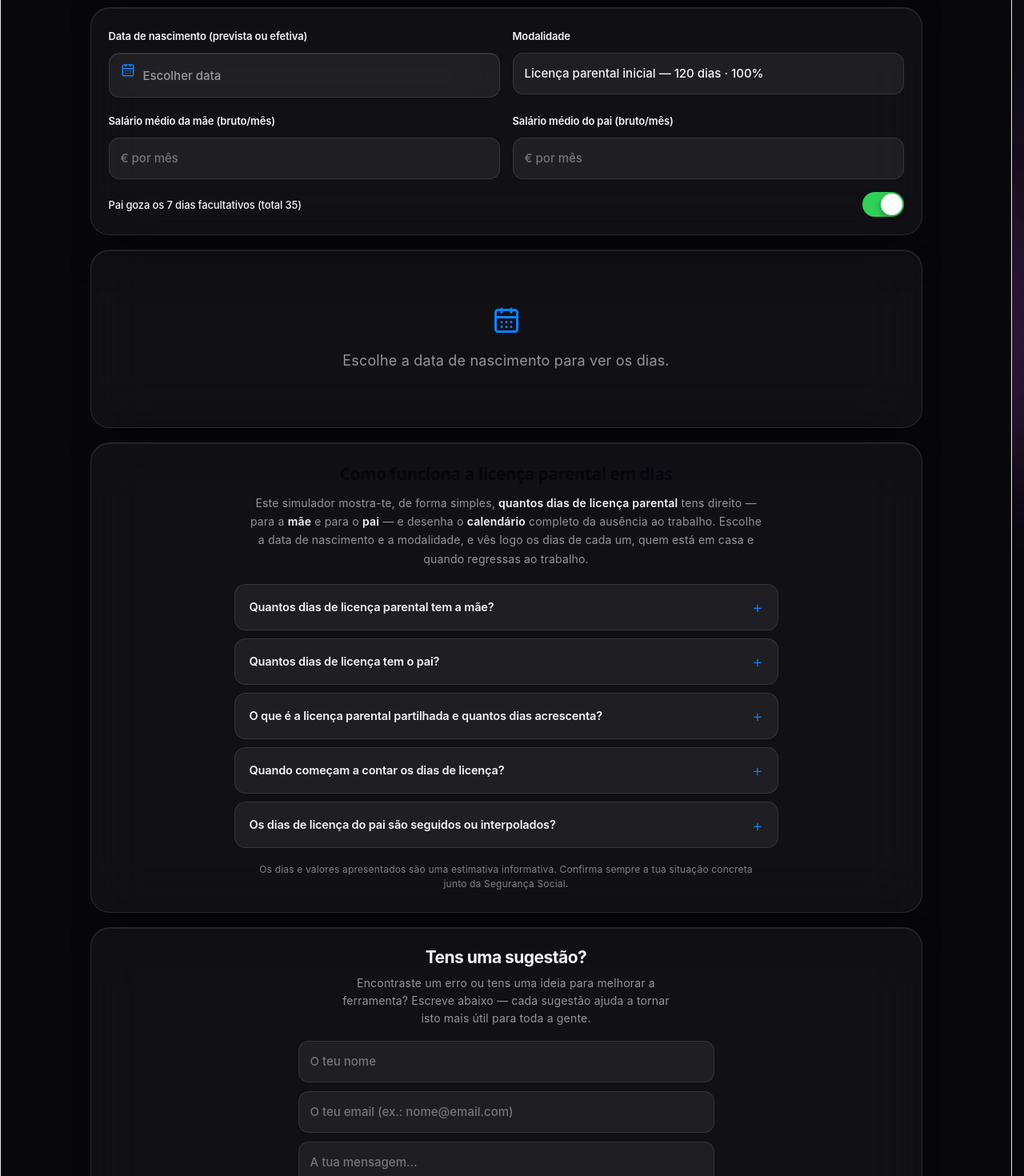
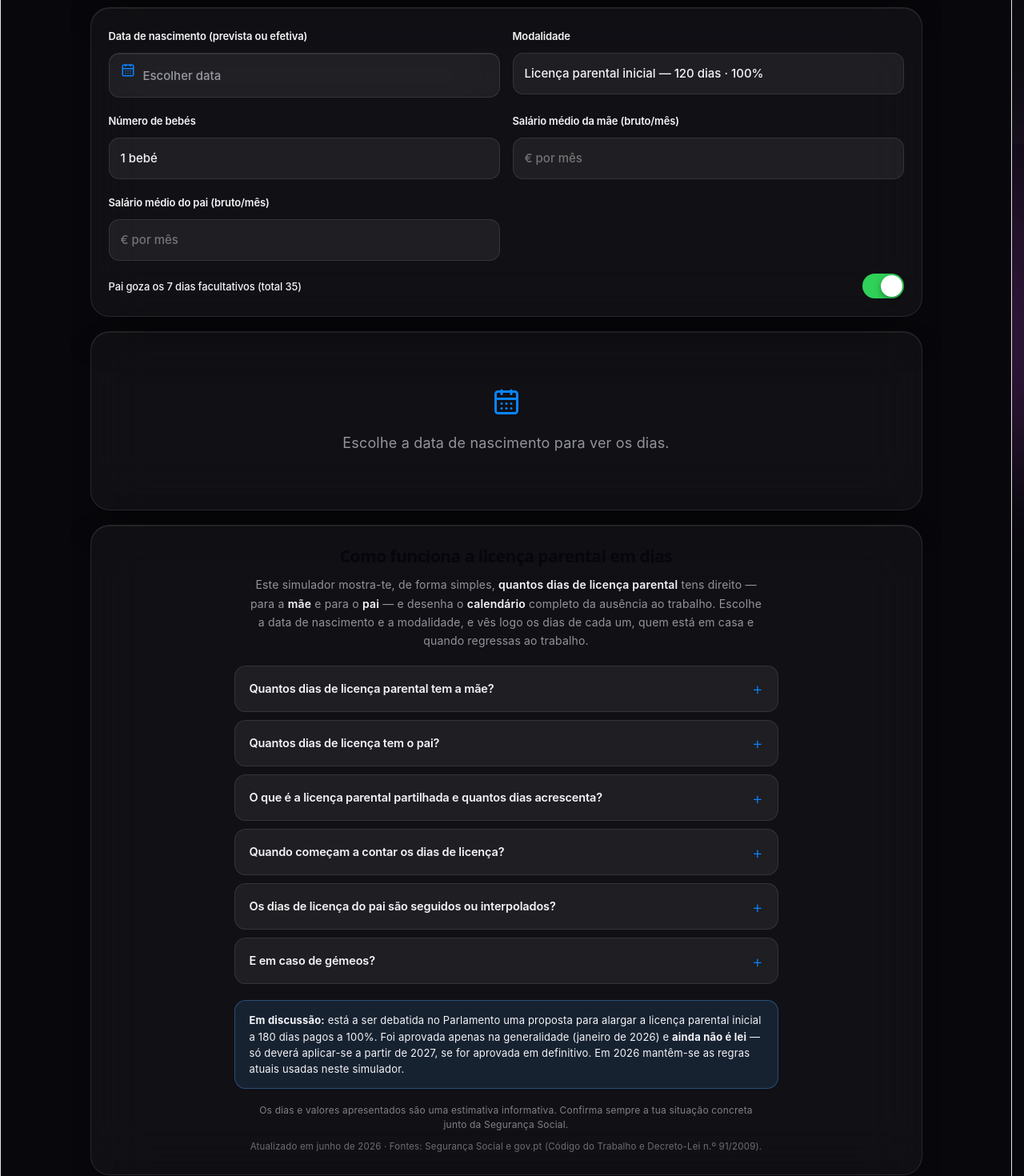
Before and after one commit to jonymtfca/simulador-licen-a-parental, a React (Vite) app: page / in a window 1280 px wide. Shown: the part 620-2090 px from the top of the page at 80% size. Built offline with nearby package versions, Linux system fonts and the light colour scheme.

Commit message:
Twins enhancement and small fixes

```diff
--- a/index.html
+++ b/index.html
@@ -74,6 +74,11 @@
           "@type": "Question",
           "name": "Os dias de licença do pai são seguidos ou interpolados?",
           "acceptedAnswer": { "@type": "Answer", "text": "Os primeiros 7 dias são gozados de forma seguida logo após o nascimento. Os restantes 21 dias obrigatórios podem ser gozados seguidos ou interpolados, dentro das 6 semanas seguintes ao nascimento." }
+        },
+        {
+          "@type": "Question",
+          "name": "E em caso de gémeos?",
+          "acceptedAnswer": { "@type": "Answer", "text": "Por cada bebé além do primeiro, somam-se 30 dias à licença parental inicial e 2 dias à licença exclusiva do pai." }
         }
       ]
     }
--- a/src/App.tsx
+++ b/src/App.tsx
@@ -65,20 +65,27 @@ function valorSubsidio(salarioMensal, pct, dias) {
 /* ============================================================================
  * MOTOR — blocos de ausência de cada progenitor
  * ========================================================================== */
-function calcular(dataNascimento, modId, paiFacultativo, paiPartilhaDias) {
+function calcular(dataNascimento, modId, paiFacultativo, paiPartilhaDias, bebes) {
   const birth = parse(dataNascimento);
   const mod = MODALIDADES.find((m) => m.id === modId);
   if (!birth || !mod) return null;
 
-  const paiExclDias = PAI_OBRIGATORIOS + (paiFacultativo ? PAI_FACULTATIVOS : 0);
+  // Gémeos/múltiplos: +30 dias na licença inicial e +2 dias na licença do pai, por cada bebé além do primeiro
+  const extra = Math.max(0, (Number(bebes) || 1) - 1);
+  const bonusInicial = 30 * extra;
+  const bonusPai = 2 * extra;
+
+  const paiExclDias = PAI_OBRIGATORIOS + (paiFacultativo ? PAI_FACULTATIVOS : 0) + bonusPai;
   const paiExcl = { tipo: "pai", inicio: birth, fim: addDays(birth, paiExclDias), dias: paiExclDias };
 
   let maeBloco, paiPartilha = null;
   if (!mod.partilhada) {
-    maeBloco = { tipo: "mae", inicio: birth, fim: addDays(birth, mod.maeDias), dias: mod.maeDias };
+    const maeDias = mod.maeDias + bonusInicial;
+    maeBloco = { tipo: "mae", inicio: birth, fim: addDays(birth, maeDias), dias: maeDias };
   } else {
-    const paiP = Math.max(mod.paiMin, Math.min(paiPartilhaDias || mod.paiMin, mod.pool - 42));
-    const maeDias = mod.pool - paiP;
+    const pool = mod.pool + bonusInicial;
+    const paiP = Math.max(mod.paiMin, Math.min(paiPartilhaDias || mod.paiMin, pool - 42));
+    const maeDias = pool - paiP;
     maeBloco = { tipo: "mae", inicio: birth, fim: addDays(birth, maeDias), dias: maeDias };
     paiPartilha = { tipo: "partilha", inicio: maeBloco.fim, fim: addDays(maeBloco.fim, paiP), dias: paiP };
   }
@@ -87,7 +94,7 @@ function calcular(dataNascimento, modId, paiFacultativo, paiPartilhaDias) {
   const regressoPai = paiPartilha ? paiPartilha.fim : paiExcl.fim;
   const fimGeral = new Date(Math.max(regressoMae, regressoPai));
 
-  return { birth, mod, maeBloco, paiExcl, paiPartilha, regressoMae, regressoPai, fimGeral, paiExclDias };
+  return { birth, mod, maeBloco, paiExcl, paiPartilha, regressoMae, regressoPai, fimGeral, paiExclDias, bebes: Number(bebes) || 1 };
 }
 
 function categoriaDia(dt, r) {
@@ -426,6 +433,7 @@ function InfoFAQ() {
     { q: "O que é a licença parental partilhada e quantos dias acrescenta?", a: "É quando a mãe e o pai dividem a licença inicial. Permite aumentar o total para 180 dias, desde que o pai goze um número mínimo de dias em exclusivo. Em troca, a percentagem do subsídio é mais elevada." },
     { q: "Quando começam a contar os dias de licença?", a: "A licença conta a partir do nascimento da criança. Os primeiros dias obrigatórios do pai são gozados logo após o nascimento e a licença da mãe inicia-se no parto." },
     { q: "Os dias de licença do pai são seguidos ou interpolados?", a: "Os primeiros 7 dias são gozados de forma seguida logo após o nascimento. Os restantes 21 dias obrigatórios podem ser gozados seguidos ou interpolados, dentro das 6 semanas seguintes ao nascimento." },
+    { q: "E em caso de gémeos?", a: "Por cada bebé além do primeiro, somam-se 30 dias à licença parental inicial e 2 dias à licença exclusiva do pai. Escolhe \"Gémeos\" ou \"Trigémeos\" no simulador e os dias são ajustados automaticamente." },
   ];
   return (
     <section className="info">
@@ -443,8 +451,16 @@ function InfoFAQ() {
           </details>
         ))}
       </div>
+
+      <div className="info-flag">
+        <b>Em discussão:</b> está a ser debatida no Parlamento uma proposta para alargar a licença parental inicial a 180 dias pagos a 100%. Foi aprovada apenas na generalidade (janeiro de 2026) e <b>ainda não é lei</b> — só deverá aplicar-se a partir de 2027, se for aprovada em definitivo. Em 2026 mantêm-se as regras atuais usadas neste simulador.
+      </div>
+
       <p className="info-note">
         Os dias e valores apresentados são uma estimativa informativa. Confirma sempre a tua situação concreta junto da Segurança Social.
+      </p>
+      <p className="info-sources">
+        Atualizado em junho de 2026 · Fontes: Segurança Social e gov.pt (Código do Trabalho e Decreto-Lei n.º 91/2009).
       </p>
     </section>
   );
@@ -458,13 +474,14 @@ export default function App() {
   const [modId, setModId] = useState("120");
   const [paiFacultativo, setPaiFac] = useState(true);
   const [paiPartilha, setPaiPartilha] = useState(30);
+  const [bebes, setBebes] = useState(1);
   const [salarioMae, setSalarioMae] = useState("");
   const [salarioPai, setSalarioPai] = useState("");
 
   const mod = MODALIDADES.find((m) => m.id === modId);
   const r = useMemo(
-    () => calcular(dataNascimento, modId, paiFacultativo, paiPartilha),
-    [dataNascimento, modId, paiFacultativo, paiPartilha]
+    () => calcular(dataNascimento, modId, paiFacultativo, paiPartilha, bebes),
+    [dataNascimento, modId, paiFacultativo, paiPartilha, bebes]
   );
 
   // Valores estimados do subsídio
@@ -504,6 +521,15 @@ export default function App() {
         </label>
 
         <label className="ctl">
+          <span>Número de bebés</span>
+          <select value={bebes} onChange={(e) => setBebes(Number(e.target.value))}>
+            <option value={1}>1 bebé</option>
+            <option value={2}>Gémeos (2)</option>
+            <option value={3}>Trigémeos (3)</option>
+          </select>
+        </label>
+
+        <label className="ctl">
           <span>Salário médio da mãe (bruto/mês)</span>
           <input type="number" min="0" placeholder="€ por mês" value={salarioMae} onChange={(e) => setSalarioMae(e.target.value)} />
         </label>
@@ -514,7 +540,7 @@ export default function App() {
         </label>
 
         <div className="ctl toggle-row">
-          <span>Pai goza os 7 dias facultativos (total {PAI_OBRIGATORIOS + PAI_FACULTATIVOS})</span>
+          <span>Pai goza os 7 dias facultativos (total {PAI_OBRIGATORIOS + PAI_FACULTATIVOS + 2 * Math.max(0, bebes - 1)})</span>
           <button type="button" role="switch" aria-checked={paiFacultativo}
             className={`switch${paiFacultativo ? " on" : ""}`} onClick={() => setPaiFac((v) => !v)}>
             <span className="knob" />
@@ -838,6 +864,10 @@ h1{font-size:33px;font-weight:700;margin:1px 0 0;letter-spacing:-.03em;line-heig
 .faq-item summary:hover{color:var(--accent)}
 .faq-item p{margin:0;padding:0 18px 16px;color:var(--muted);font-size:13.5px;line-height:1.6}
 .info-note{max-width:640px;margin:18px auto 0;text-align:center;font-size:12px;color:var(--muted);opacity:.85;line-height:1.5}
+.info-flag{max-width:680px;margin:20px auto 0;padding:14px 18px;border-radius:14px;font-size:13px;line-height:1.55;
+  color:var(--ink);background:color-mix(in srgb,var(--pai) 12%,transparent);border:1px solid color-mix(in srgb,var(--pai) 35%,transparent)}
+.info-flag b{font-weight:700}
+.info-sources{max-width:640px;margin:10px auto 0;text-align:center;font-size:11.5px;color:var(--muted);opacity:.7;line-height:1.5}
 
 /* cabeçalho centrado */
 .hdr{display:flex;flex-direction:column;align-items:center;text-align:center;gap:2px;margin:6px 0 18px}
```
